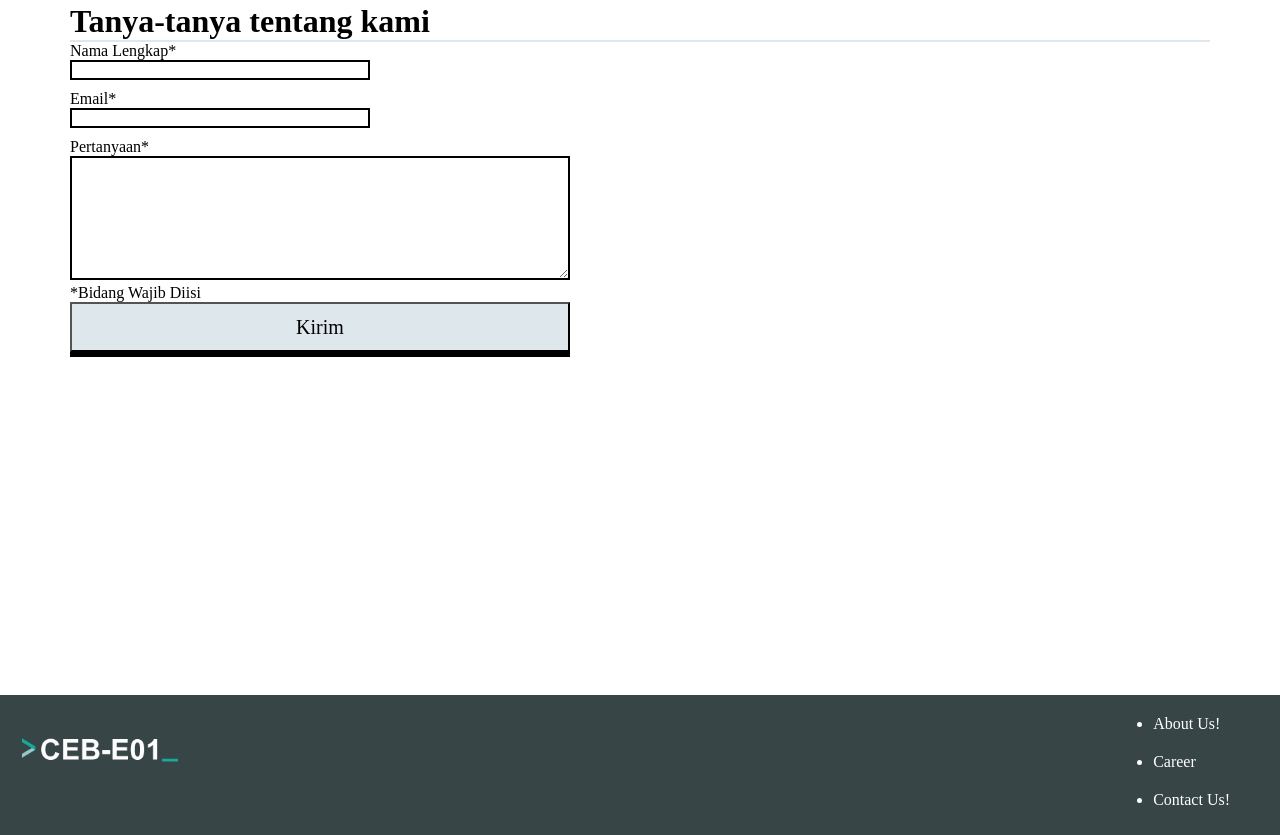
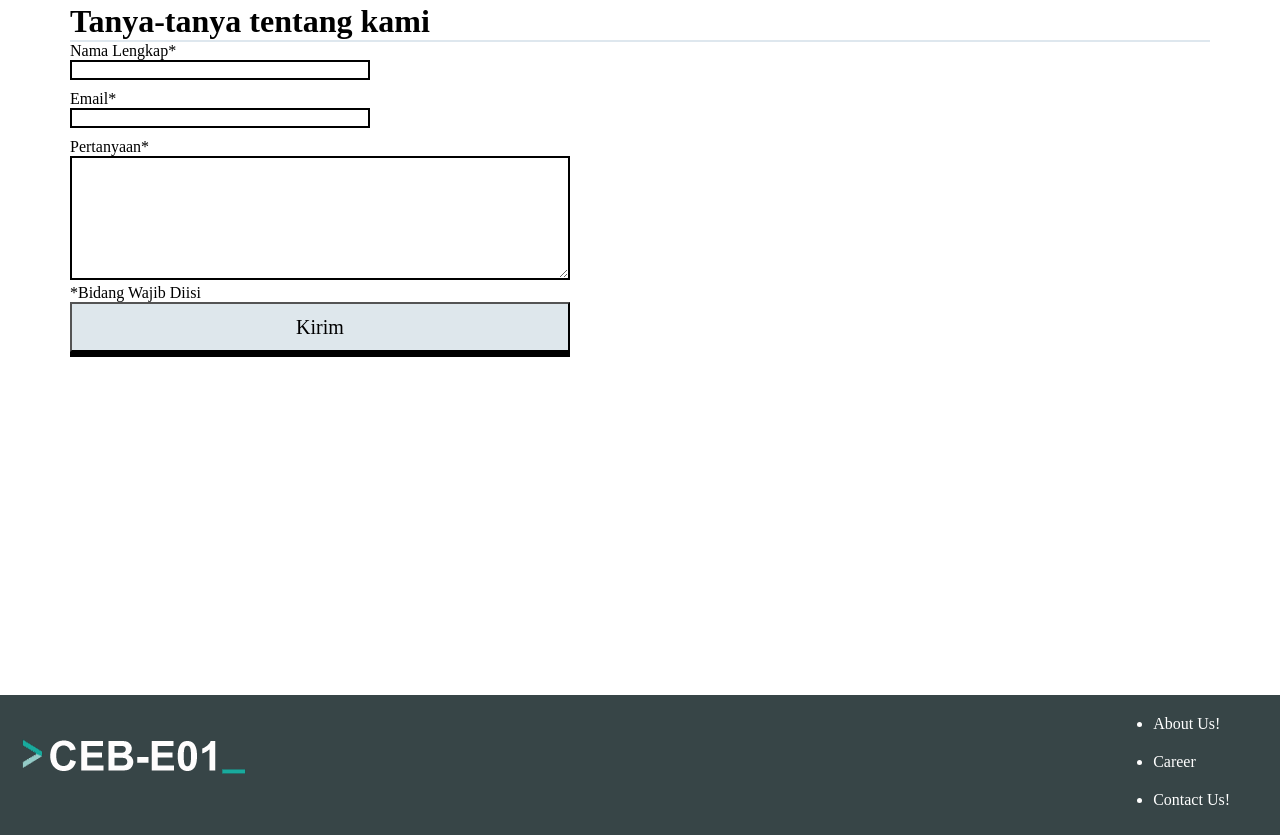
Before and after one commit to Belajar-Repository/CEBE01, a plain HTML site: page index.html in a window 1280 px wide. Shown: the part 2194-3029 px from the top of the page. Drawn offline with Linux system fonts and the light colour scheme.

Commit message:
Update stylesheet.css

```diff
--- a/stylesheet.css
+++ b/stylesheet.css
@@ -260,10 +260,9 @@ header {
   margin-top: 15%;
 }
 
-.footer-logo .logo {
+.footer-logo {
   float: left;
   font-size: 32px;
-  width : 160px;
   margin-top: 20px;
 }
 
```
